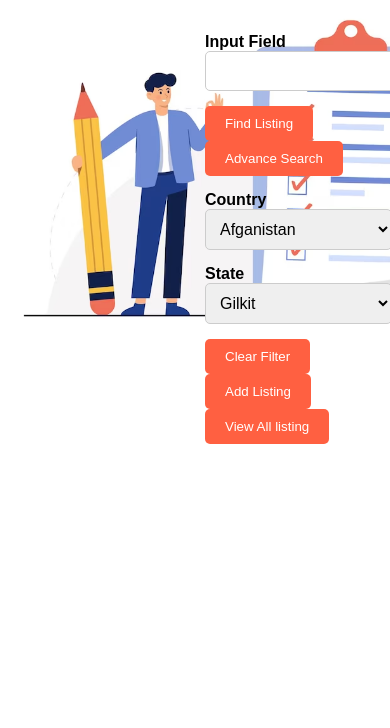
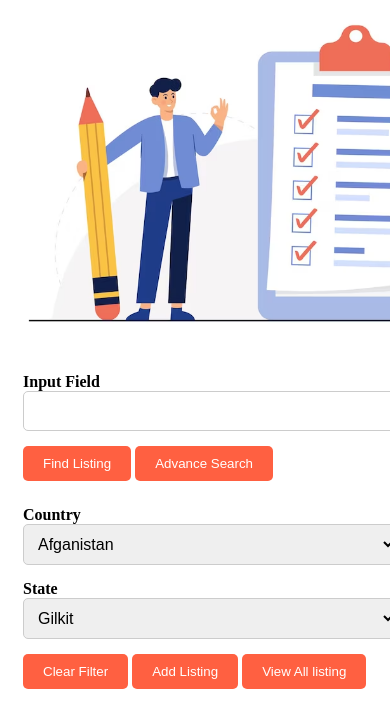
Before and after one commit to ramkumartirole/login-form, a plain HTML site: page searchform.html in a window 390 px wide. Shown: the top 728 px of the page. Drawn offline with Linux system fonts and the light colour scheme.

Commit message:
Update index.css
Added media query to make it responsive

```diff
--- a/index.css
+++ b/index.css
@@ -35,9 +35,6 @@
 .coll-12 {
     width: 100%;
 }
-body {
-    font-family: Arial, sans-serif;
-  }
 
   .custom-form-container {
     width: 500px;
@@ -107,3 +104,74 @@ body {
       margin-right: 0;
     }
   }
+  @media (max-width: 480px) {
+  .custom-form-container {
+    max-width: 100%;
+    width: 100%;
+    padding: 10px;
+  }
+
+  .custom-form-container.form-shift {
+    margin-left: 0;
+  }
+
+  .custom-form-group-search,
+  .custom-form-group {
+    margin-right: 0;
+    margin-left: 0;
+  }
+
+  .custom-button:not(:last-child) {
+    margin-right: 0;
+    margin-bottom: 10px;
+  }
+
+  .form-cover-image {
+    flex-direction: column;
+    align-items: center;
+  }
+
+  .coll-6 {
+    width: 100%;
+    margin-left: 0;
+  }
+
+  .iimg {
+    width: 100%;
+    max-width: 100%;
+    height: auto;
+  }
+}
+@media (max-width: 768px) {
+  .custom-form-container {
+    max-width: 100%;
+    padding: 15px;
+  }
+
+  .custom-form-group-search,
+  .custom-form-group {
+    margin-right: 0;
+    margin-left: 0;
+  }
+
+  .custom-button:not(:last-child) {
+    margin-right: 0;
+    margin-bottom: 10px;
+  }
+
+  .form-cover-image {
+    flex-direction: column;
+    align-items: center;
+  }
+
+  .coll-6 {
+    width: 100%;
+    margin-left: 0;
+  }
+
+  .iimg {
+    width: 100%;
+    max-width: 100%;
+    height: auto;
+  }
+}
```
